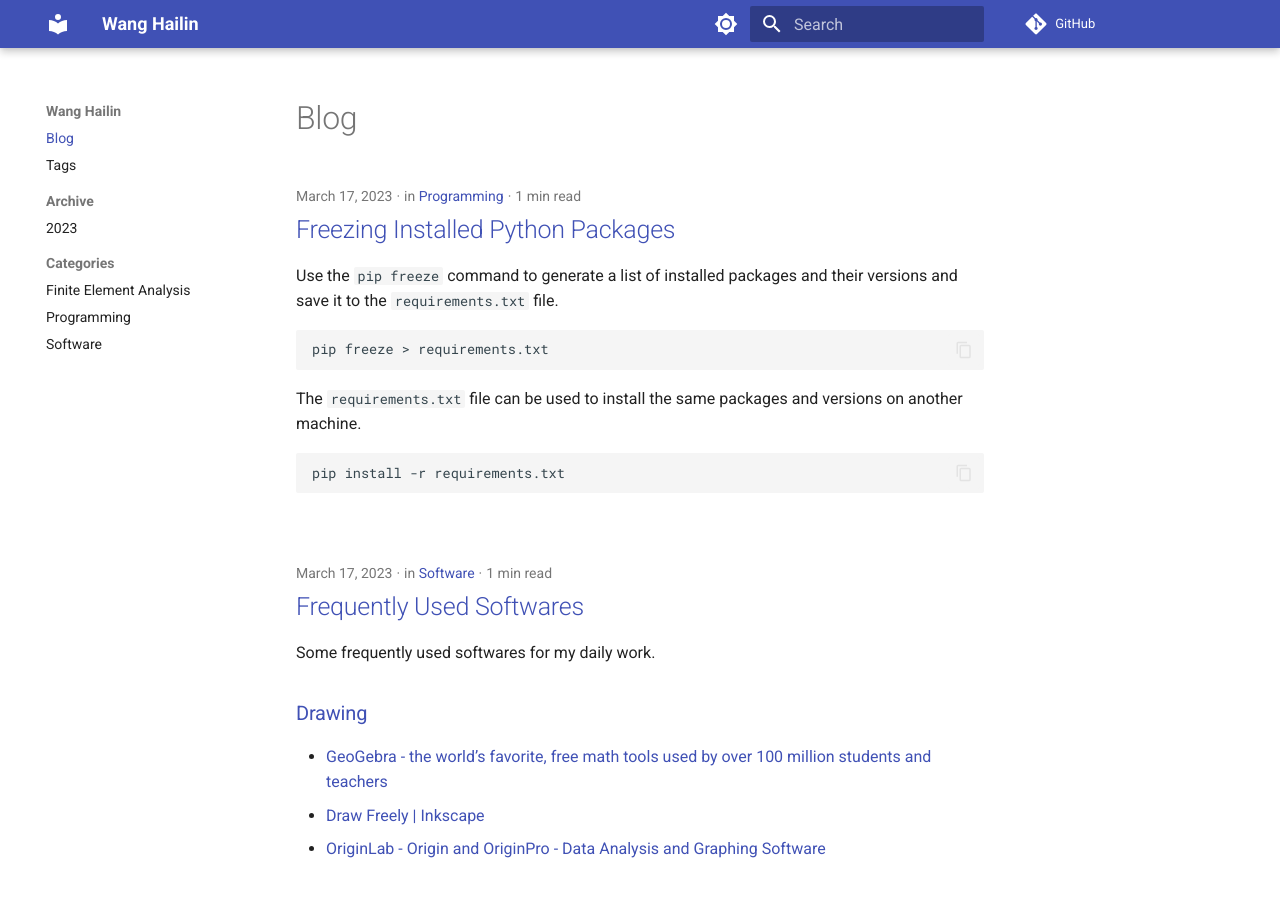
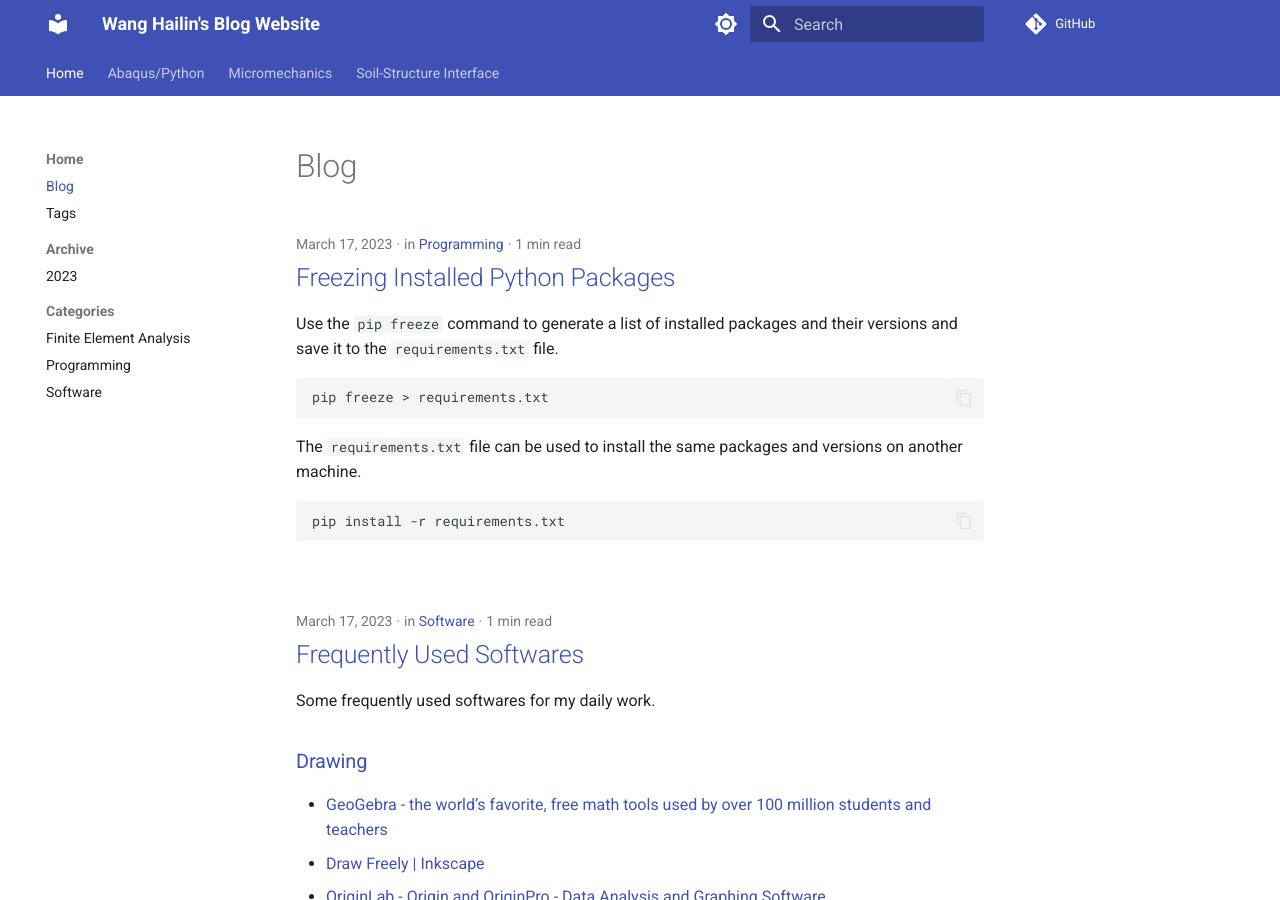
Before and after one commit to haiiliin/haiiliin.github.io, an MkDocs documentation site: the page built from docs/index.md, in a window 1280 px wide and 900 px high. Built offline with MkDocs 1.6.1 and Material for MkDocs 9.7.7, drawn with Linux system fonts in a browser that asks for light colours; comment, search, counter and statistics services are not loaded.

Commit message:
Update mkdocs.yml and deploy workflow

```diff
--- a/mkdocs.yml
+++ b/mkdocs.yml
@@ -1,11 +1,15 @@
-site_name: Wang Hailin
+site_name: Wang Hailin's Blog Website
 
 repo_url: https://github.com/haiiliin/haiiliin.github.io
-edit_uri: blob/main/docs/
+edit_uri: edit/main/docs/
 
 nav:
-  - Home: index.md
-  - Tags: tags.md
+  - Home:
+      - Blog: index.md
+      - Tags: tags.md
+  - Abaqus/Python: /abqpy/
+  - Micromechanics: /micromechanical/
+  - Soil-Structure Interface: /interface/
 
 theme:
   name: material
@@ -23,9 +27,11 @@ theme:
 
   features:
     - content.action.edit
+    - content.action.view
     - content.code.copy
     - navigation.footer
     - navigation.sections
+    - navigation.tabs
     - navigation.top
     - search.share
     - search.suggest
```
Also changed, not shown: 1 other file.
